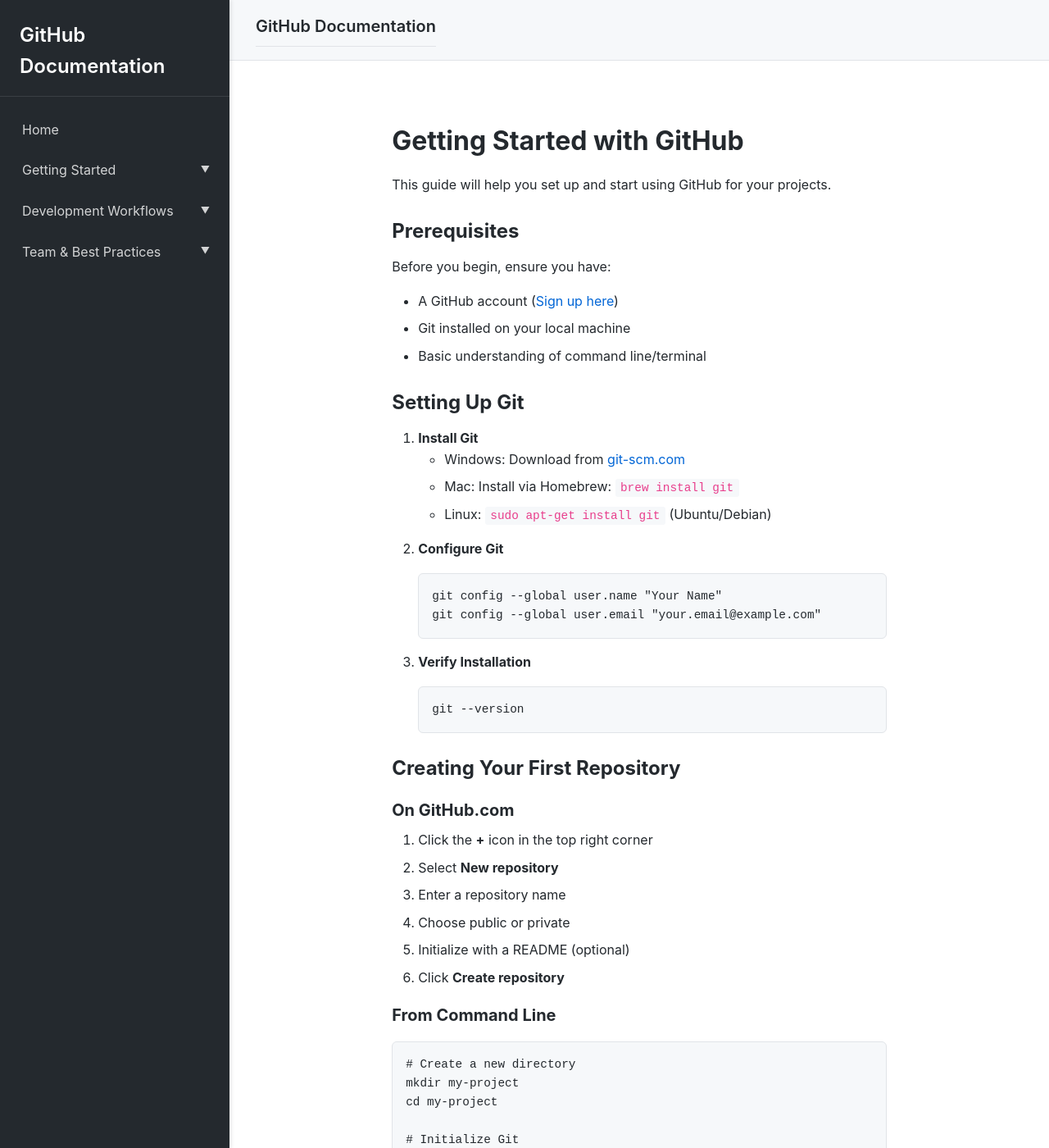
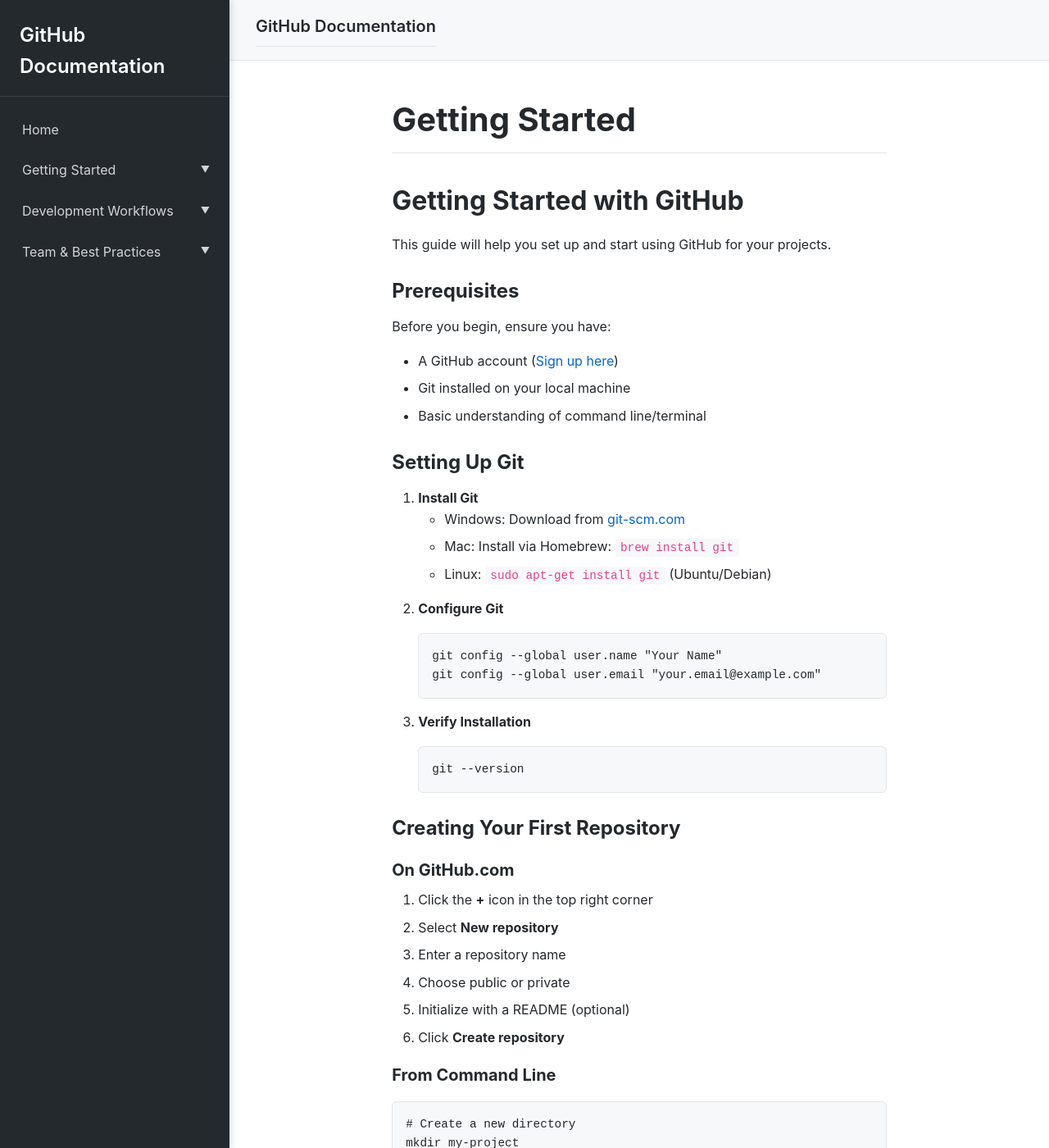
Before and after one commit to Adithyamedacan/adithyamedacan.github.io, a Jekyll site: the page built from docs/getting-started.md, in a window 1280 px wide and 1400 px high. Shown: the whole window at 82% size. Built offline with Jekyll 4.4.1, drawn with Linux system fonts in a browser that asks for light colours.

Commit message:
Navigation bar

```diff
--- a/_layouts/default.html
+++ b/_layouts/default.html
@@ -23,6 +23,10 @@
 
             <main class="container">
                 <div class="content">
+                    {% if page.title and page.url != '/' %}
+                    <h1 class="page-title">{{ page.title }}</h1>
+                    {% endif %}
+
                     {{ content }}
                 </div>
             </main>
--- a/assets/css/style.css
+++ b/assets/css/style.css
@@ -1,3 +1,5 @@
+---
+---
 /* Reset and Base Styles */
 * {
     margin: 0;
@@ -89,9 +91,28 @@ body {
     background-color: var(--text-color);
     color: white;
     overflow-y: auto;
+    overflow-x: hidden;
     z-index: 1000;
     transition: transform 0.3s ease;
-    box-shadow: 2px 0 5px rgba(0, 0, 0, 0.1);
+    box-shadow: 2px 0 8px rgba(0, 0, 0, 0.15);
+}
+
+/* Scrollbar styling for sidebar */
+.sidebar::-webkit-scrollbar {
+    width: 8px;
+}
+
+.sidebar::-webkit-scrollbar-track {
+    background: rgba(0, 0, 0, 0.1);
+}
+
+.sidebar::-webkit-scrollbar-thumb {
+    background: rgba(255, 255, 255, 0.3);
+    border-radius: 4px;
+}
+
+.sidebar::-webkit-scrollbar-thumb:hover {
+    background: rgba(255, 255, 255, 0.5);
 }
 
 .sidebar-header {
```
